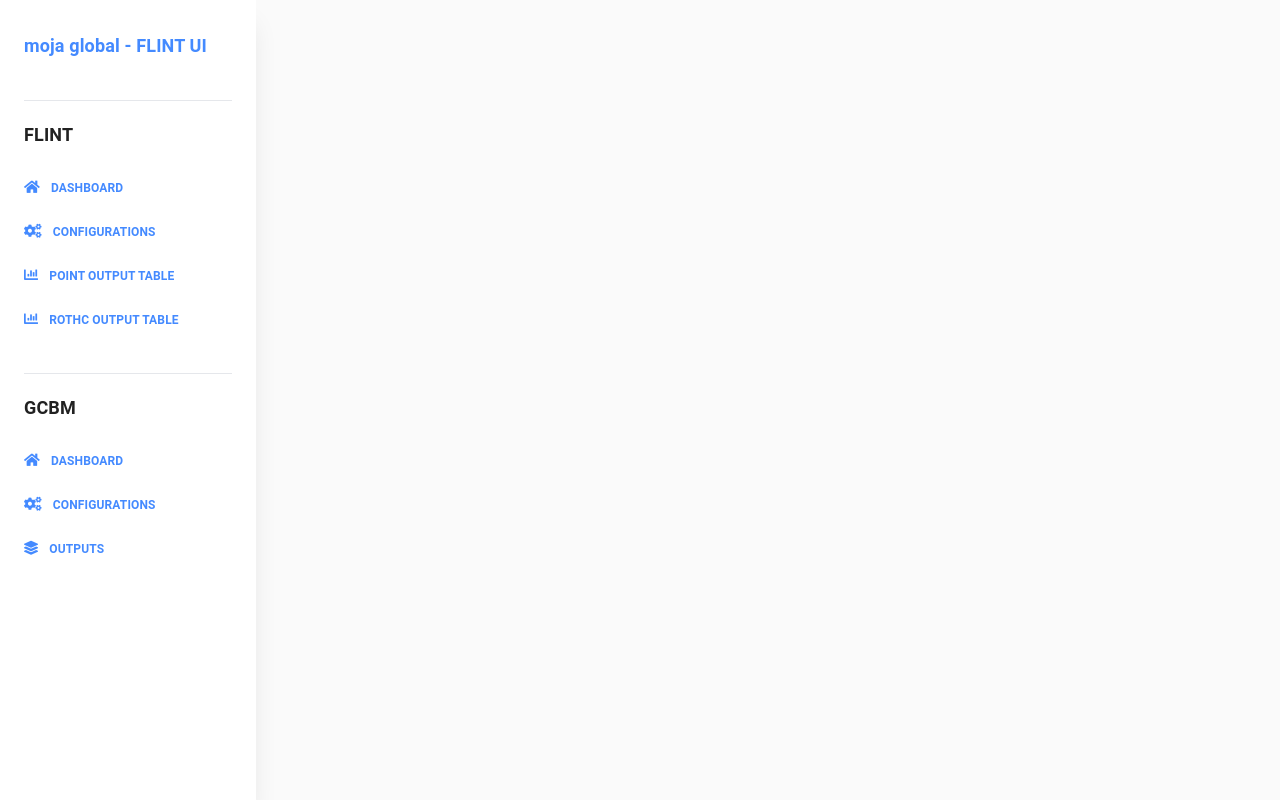
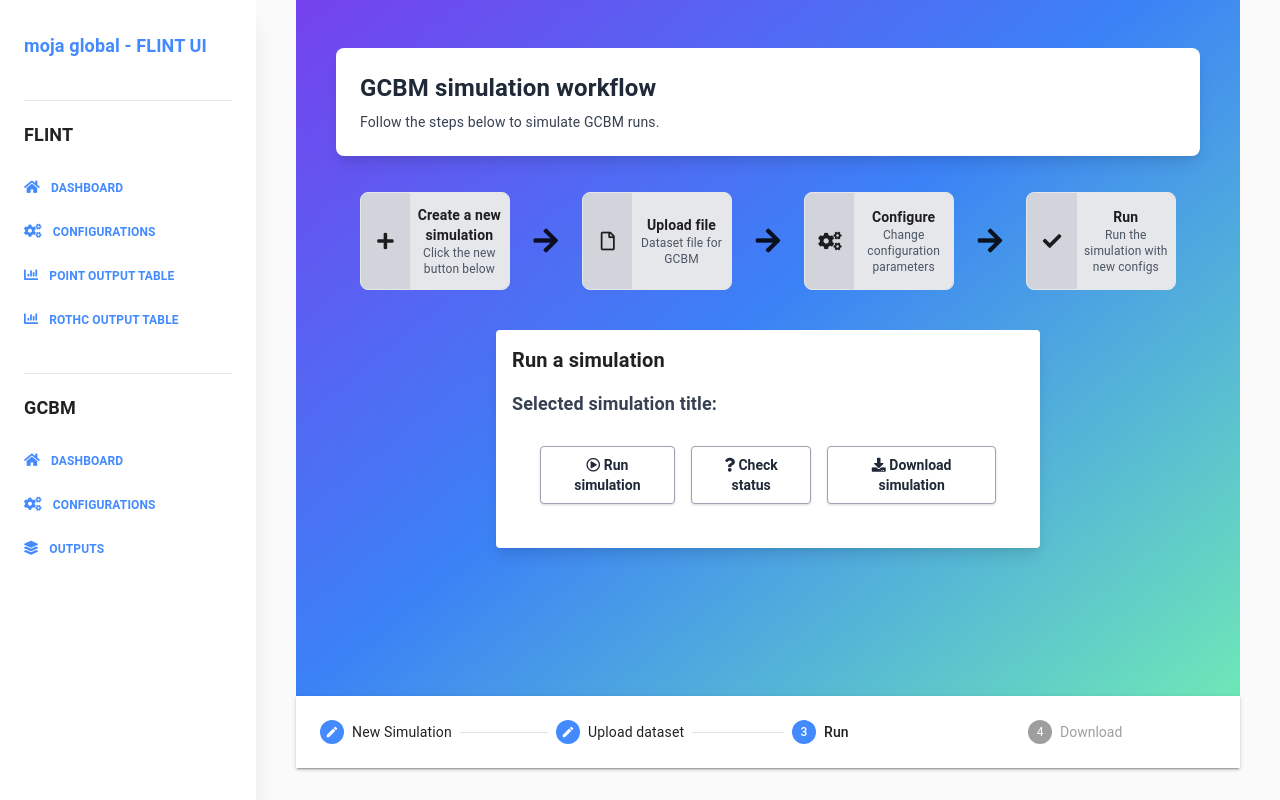
Before and after one commit to WebWizrd8/FLINT-UI, a Vue app in the folder flint.ui/: page /gcbm/run in a window 1280 px wide. Built offline with nearby package versions, Linux system fonts and the light colour scheme; what vue-apexcharts, vuelayers would draw is missing.

Commit message:
Added functionality for running sim / checking status / downloading

```diff
--- a/flint.ui/src/views/gcbm/GCBMDashboard.vue
+++ b/flint.ui/src/views/gcbm/GCBMDashboard.vue
@@ -161,7 +161,7 @@
 
       this.$store.dispatch('title_setter', simulation_title)
       console.log('from set new title')
-      console.log(this.$store.state.gcbm.title)
+      console.log(this.$store.state.gcbm.config.title)
       //function to send the title to API
       this.$store.dispatch('send_new_gcbm_job_title')
     },
--- /dev/null
+++ b/flint.ui/src/views/gcbm/GCBMRun.vue
@@ -0,0 +1,255 @@
+<template>
+  <div>
+    <div class="flex flex-wrap mt-4">
+      <div
+        class="
+          relative
+          bg-gradient-to-tl
+          from-green-300
+          via-blue-500
+          to-purple-600
+          md:pt-32
+          pb-32
+          pt-12
+          w-full
+          h-auto
+        "
+      >
+        <div class="px-4 md:px-10 mx-auto w-full">
+          <div class="bg-white p-6 rounded-lg shadow-lg">
+            <h2 class="text-2xl font-bold mb-2 text-gray-800">
+              GCBM simulation workflow
+            </h2>
+            <p class="text-gray-700">
+              Follow the steps below to simulate GCBM runs.
+            </p>
+          </div>
+
+          <div class="flex flex-col mt-4">
+            <StepperStatic />
+
+            <div class="flex justify-center flex-wrap my-5">
+              <div class="w-full lg:w-6/12 xl:w-2/12 px-4 content-center" />
+              <div
+                class="
+                  flex
+                  w-full
+                  lg:w-6/12
+                  xl:w-8/12
+                  px-4
+                  content-center
+                  justify-center
+                "
+              >
+                <div
+                  class="
+                    relative
+                    flex flex-col
+                    min-w-0
+                    break-words
+                    bg-white
+                    rounded
+                    mb-6
+                    xl:mb-0
+                    shadow-lg
+                    items-center
+                    justify-center
+                  "
+                >
+                  <div class="flex-auto p-4">
+                    <div class="relative w-full max-w-full flex-grow flex-1">
+                      <span class="font-semibold text-xl text-blueGray-700">
+                        Run a simulation
+                      </span>
+
+                      <label class="block mt-4">
+                        <span class="text-gray-700 font-semibold text-lg"
+                          >Selected simulation title:
+                        </span>
+                        <span class="text-red-600 font-semibold text-lg">{{
+                          $store.state.gcbm.DropdownSelectedSim
+                        }}</span>
+                      </label>
+
+                      <div class="p-5">
+                        <div class="flex m-2">
+                          <button
+                            class="
+                              align-middle
+                              flex-initial
+                              bg-white
+                              hover:bg-black hover:text-white
+                              text-gray-800
+                              font-semibold
+                              py-2
+                              px-4
+                              border border-gray-400
+                              rounded
+                              shadow
+                            "
+                            @click="runSim"
+                          >
+                            <i class="far fa-play-circle"></i> Run simulation
+                          </button>
+
+                          <button
+                            class="
+                              mx-4
+                              align-middle
+                              flex-initial
+                              bg-white
+                              hover:bg-black hover:text-white
+                              text-gray-800
+                              font-semibold
+                              py-2
+                              px-4
+                              border border-gray-400
+                              rounded
+                              shadow
+                            "
+                            @click="checkStatus"
+                          >
+                            <i class="fas fa-question"></i> Check status
+                          </button>
+
+                          <button
+                            class="
+                              align-middle
+                              flex-initial
+                              bg-white
+                              hover:bg-black hover:text-white
+                              text-gray-800
+                              font-semibold
+                              py-2
+                              px-4
+                              border border-gray-400
+                              rounded
+                              shadow
+                            "
+                            @click="downloadSim"
+                          >
+                            <i class="fas fa-download"></i> Download simulation
+                          </button>
+                        </div>
+                      </div>
+                    </div>
+                  </div>
+                </div>
+              </div>
+
+              <div class="w-full lg:w-6/12 xl:w-2/12 px-4 content-center" />
+            </div>
+          </div>
+        </div>
+      </div>
+    </div>
+
+    <StepperGCBM />
+  </div>
+</template>
+
+<script>
+import StepperGCBM from '@/components/Stepper/StepperGCBM.vue'
+import StepperStatic from '@/components/Stepper/StepperStatic.vue'
+import axios from 'axios'
+
+export default {
+  name: 'DashboardPage',
+  components: {
+    StepperGCBM,
+    StepperStatic
+  },
+
+  data: () => ({
+    // formData: new FormData(),
+    simulation_title: ''
+  }),
+
+  methods: {
+    // add_title_to_formdata: function () {
+    //   this.formData.append('title', this.$store.state.gcbm.DropdownSelectedSim)
+    //   console.log([...this.formData])
+    // },
+    runSim: function () {
+      // var bodyFormData = new FormData()
+      // this.add_title_to_formdata()
+      var bodyFormData = new FormData()
+      bodyFormData.append('title', this.$store.state.gcbm.DropdownSelectedSim)
+      console.log(this.$store.state.gcbm.DropdownSelectedSim)
+      // bodyFormData.append('title', this.$store.state.gcbm.DropdownSelectedSim)
+      console.log([...bodyFormData])
+
+      axios
+        .post('http://127.0.0.1:8081/gcbm/dynamic', bodyFormData)
+        .then((response) => {
+          this.$toast.success(`${response.data.status}`, { timeout: 5000 })
+          console.log(response)
+        })
+        .catch((error) => {
+          this.$toast.error(`${error}`, { timeout: 2000 })
+          console.log(error)
+        })
+    },
+
+    checkStatus: function () {
+      // var bodyFormData = new FormData()
+      // this.add_title_to_formdata()
+      var bodyFormData = new FormData()
+      bodyFormData.append('title', this.$store.state.gcbm.DropdownSelectedSim)
+      console.log(this.$store.state.gcbm.DropdownSelectedSim)
+      // bodyFormData.append('title', this.$store.state.gcbm.DropdownSelectedSim)
+      console.log([...bodyFormData])
+
+      axios
+        .post('http://127.0.0.1:8081/gcbm/status', bodyFormData)
+        .then((response) => {
+          this.$toast.success(`${response.data.finished}`, { timeout: 5000 })
+          console.log(response)
+        })
+        .catch((error) => {
+          this.$toast.error(`${error}`, { timeout: 2000 })
+          console.log(error)
+        })
+    },
+
+    downloadSim: function () {
+      // var bodyFormData = new FormData()
+      // this.add_title_to_formdata()
+      var bodyFormData = new FormData()
+      bodyFormData.append('title', this.$store.state.gcbm.DropdownSelectedSim)
+      console.log(this.$store.state.gcbm.DropdownSelectedSim)
+      // bodyFormData.append('title', this.$store.state.gcbm.DropdownSelectedSim)
+      console.log([...bodyFormData])
+
+      axios
+        .post('http://127.0.0.1:8081/gcbm/download', bodyFormData, {
+          responseType: 'text'
+        })
+        // .then((response) => {
+        //   this.$toast.success(`${response}`, { timeout: 5000 })
+        //   console.log(response)
+        // })
+        // .catch((error) => {
+        //   this.$toast.error(`${error}`, { timeout: 2000 })
+        //   console.log(error)
+        // })
+
+        .then((response) => {
+          this.$toast.success(`${response}`, { timeout: 5000 })
+          console.log(response)
+          const url = new Blob([response.data], { type: 'application/zip' })
+          console.log(response.data)
+          const link = document.createElement('a')
+          link.href = url
+          link.setAttribute('download', 'gcbm_run_ouput.zip')
+          document.body.appendChild(link)
+          link.click()
+        })
+        .catch((error) => {
+          this.$toast.error(`${error}`, { timeout: 2000 })
+          console.log(error)
+        })
+    }
+  }
+}
+</script>
--- a/flint.ui/src/views/gcbm/GCBMUpload.vue
+++ b/flint.ui/src/views/gcbm/GCBMUpload.vue
@@ -149,9 +149,6 @@
       console.log(this.$store.state.gcbm.DropdownSelectedSim)
     },
     currentSimTitle: function () {
-      // this.simulation_title = this.$store.state.gcbm.DropdownSelectedSim
-      // console.log(this.simulation_title)
-      // return this.simulation_title
       return this.$store.state.gcbm.DropdownSelectedSim
     },
     getSimulations: function () {
@@ -159,7 +156,9 @@
       axios.get('http://localhost:8081/gcbm/list').then((response) => {
         this.simulation_list = response.data.data
         console.log(this.simulation_list)
-        this.$toast.success(`${response.data.data}`, { timeout: 5000 })
+        this.$toast.success(`Ongoing simulations - ${response.data.data}`, {
+          timeout: 5000
+        })
         // console.log(response.data)
         // this.simulation_list.append
         console.log(response.data.data)
```
